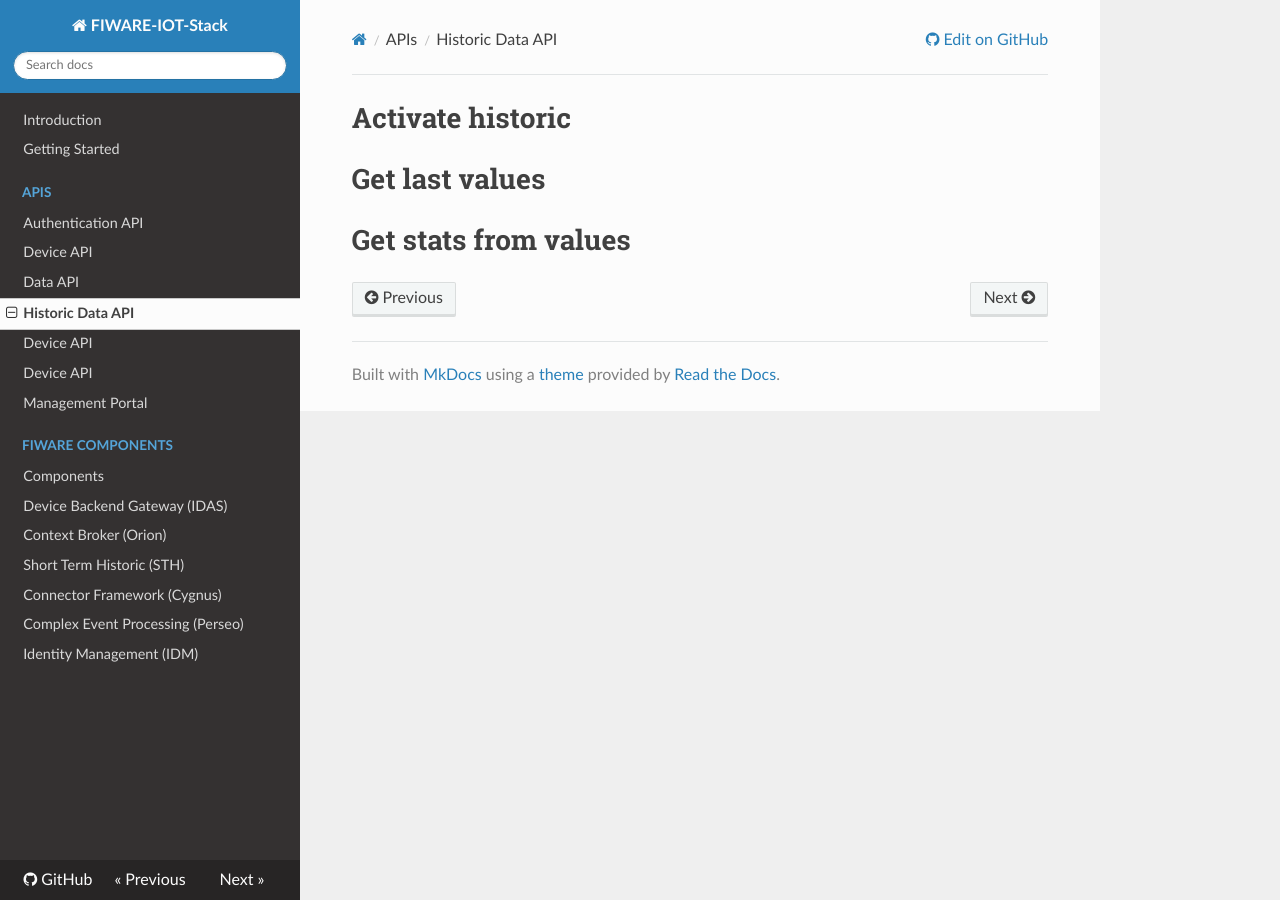
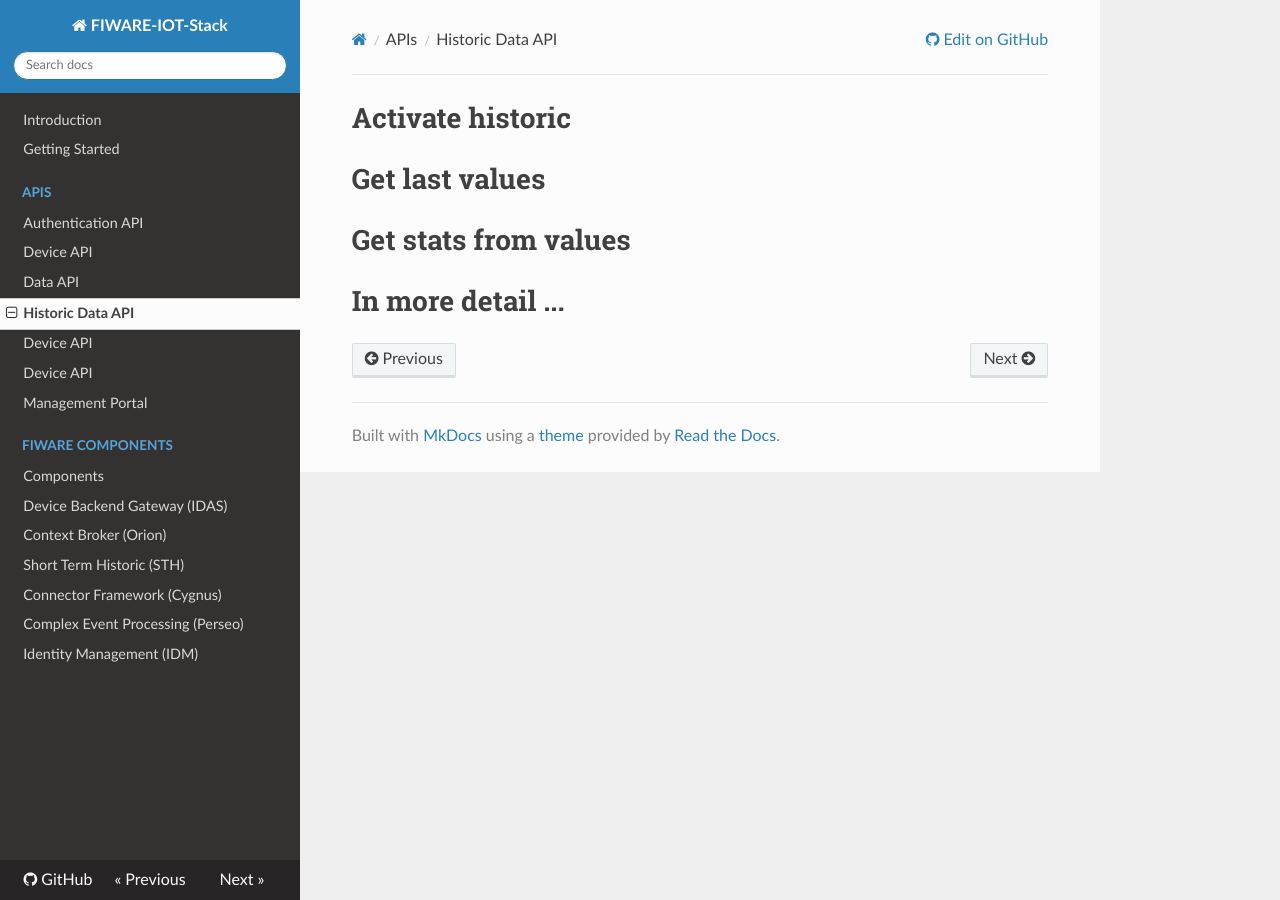
Before and after one commit to telefonicaid/thinking-cities, an MkDocs documentation site: the page built from docs/historicdata_api.md, in a window 1280 px wide. Built offline with MkDocs 1.6.1, drawn with Linux system fonts in a browser that asks for light colours; nearby versions of some CDN libraries; old or Windows-style settings are respelled for this version of MkDocs.

Commit message:
Update historicdata_api.md

```diff
--- a/docs/historicdata_api.md
+++ b/docs/historicdata_api.md
@@ -4,3 +4,5 @@
 # Get last values
 
 # Get stats from values
+
+# In more detail ...
```
